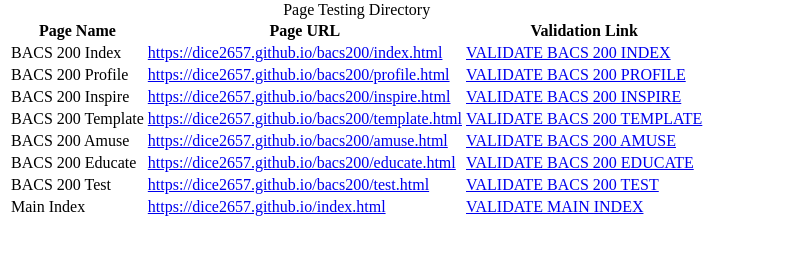
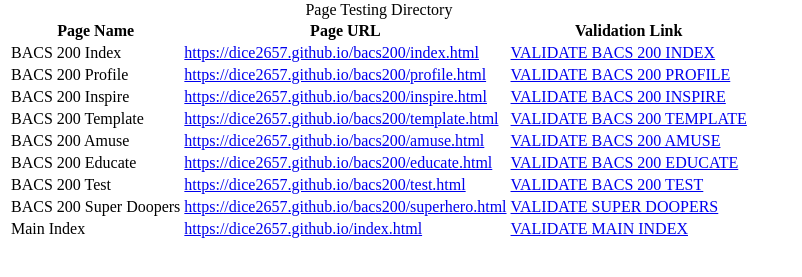
Before and after one commit to dice2657/dice2657.github.io, a plain HTML site: page bacs200/test.html in a window 1280 px wide. Shown: the part 79-356 px from the top of the page, without its empty margins (0-802 px from the left). Drawn offline with Linux system fonts and the light colour scheme.

Commit message:
Update test.html

```diff
--- a/bacs200/test.html
+++ b/bacs200/test.html
@@ -52,6 +52,11 @@
           <td><a href="https://validator.w3.org/nu/?doc=https%3A%2F%2Fdice2657.github.io%2Fbacs200%2Ftest.html">VALIDATE BACS 200 TEST</a></td>
         </tr>
         <tr>
+          <td>BACS 200 Super Doopers</td>
+          <td><a href="superhero.html">https://dice2657.github.io/bacs200/superhero.html</a></td>
+          <td><a href="https://validator.w3.org/nu/?doc=https%3A%2F%2Fdice2657.github.io%2Fbacs200%2Fsuperhero.html">VALIDATE SUPER DOOPERS</a></td>
+        </tr>
+        <tr>
           <td>Main Index</td>
           <td><a href="../index.html">https://dice2657.github.io/index.html</a></td>
           <td><a href="https://validator.w3.org/nu/?doc=https%3A%2F%2Fdice2657.github.io%2Findex.html">VALIDATE MAIN INDEX</a></td>
```
